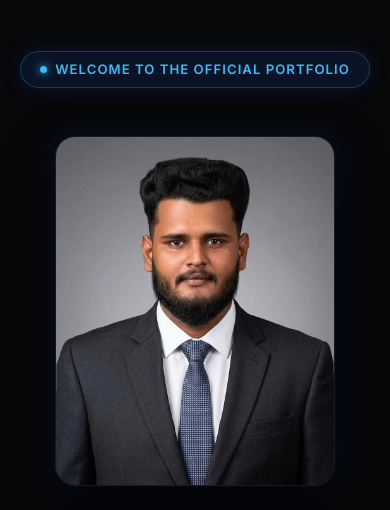
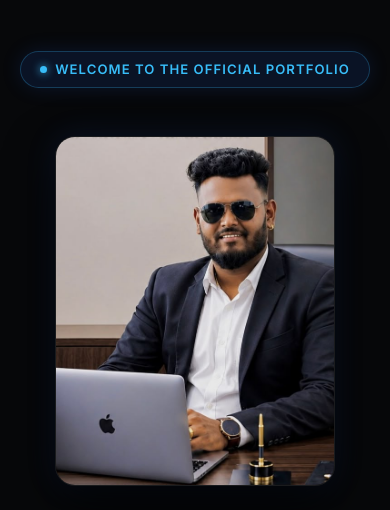
Before and after one commit to truelifeglobalpte/Dr.K.Sivadeeskannan_personal_portfolio, a plain HTML site: page index.html in a window 390 px wide. Shown: the part 77-587 px from the top of the page. Drawn offline with nearby package versions, Linux system fonts and the light colour scheme.

Commit message:
Change hero section image to frist_page.jpeg on both mobile and desktop

```diff
--- a/index.html
+++ b/index.html
@@ -82,7 +82,7 @@
                 <!-- Mobile Only Hero Graphic -->
                 <div class="hero-graphic mobile-only-graphic">
                     <div class="graphic-bg-glow"></div>
-                    <img src="assets/images/sivadheeskannan.jpeg?v=1.2" alt="Dr. K. Sivadeeskannan Portrait"
+                    <img src="assets/images/frist_page.jpeg?v=1.3" alt="Dr. K. Sivadeeskannan Portrait"
                         class="hero-avatar">
                 </div>
 
@@ -112,7 +112,7 @@
             <!-- Desktop Only Hero Graphic -->
             <div class="hero-graphic desktop-only-graphic">
                 <div class="graphic-bg-glow"></div>
-                <img src="assets/images/sivadheeskannan.jpeg?v=1.2" alt="Dr. K. Sivadeeskannan Portrait"
+                <img src="assets/images/frist_page.jpeg?v=1.3" alt="Dr. K. Sivadeeskannan Portrait"
                     class="hero-avatar">
             </div>
         </div>
```
Also changed, not shown: assets/images/frist_page.jpeg (added).
